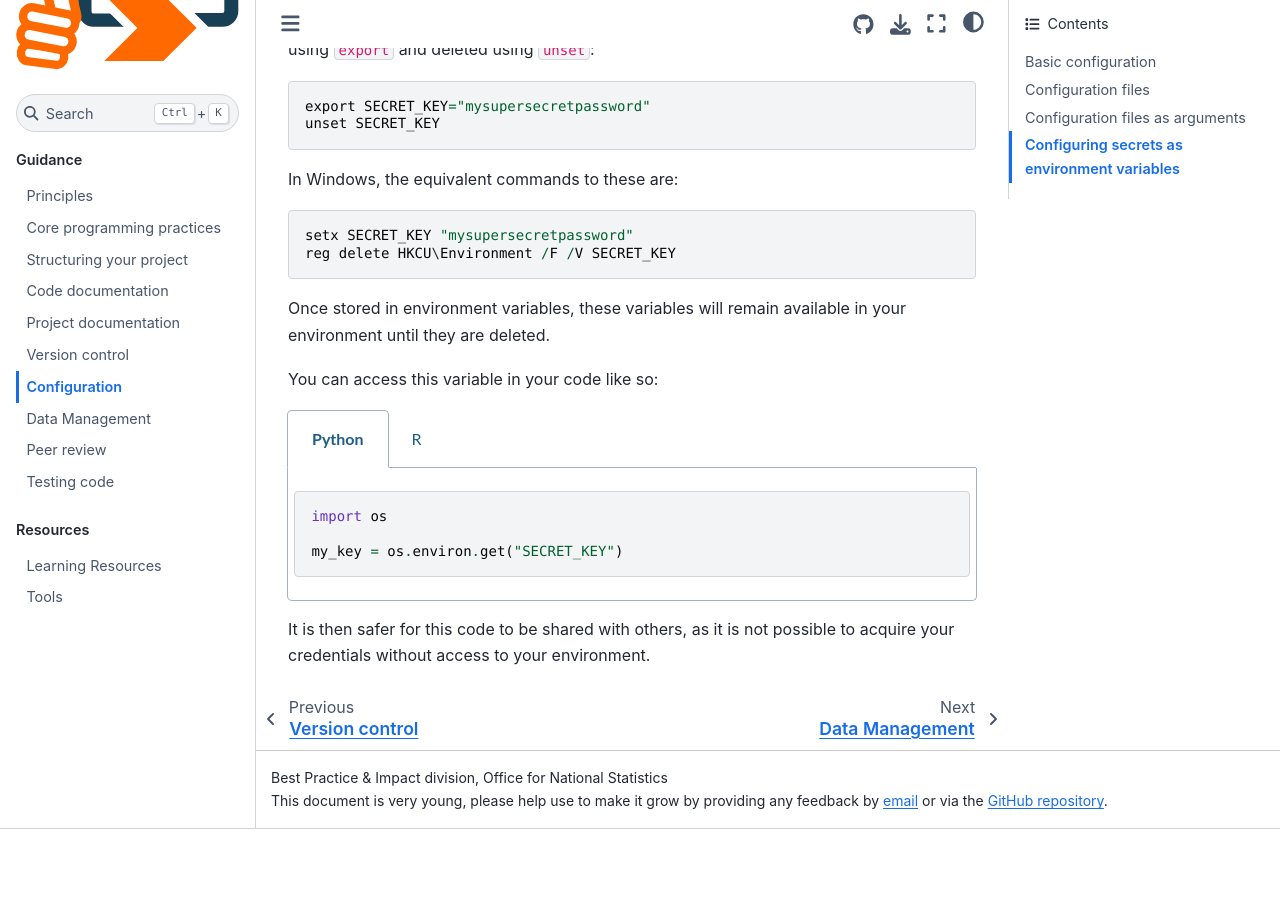
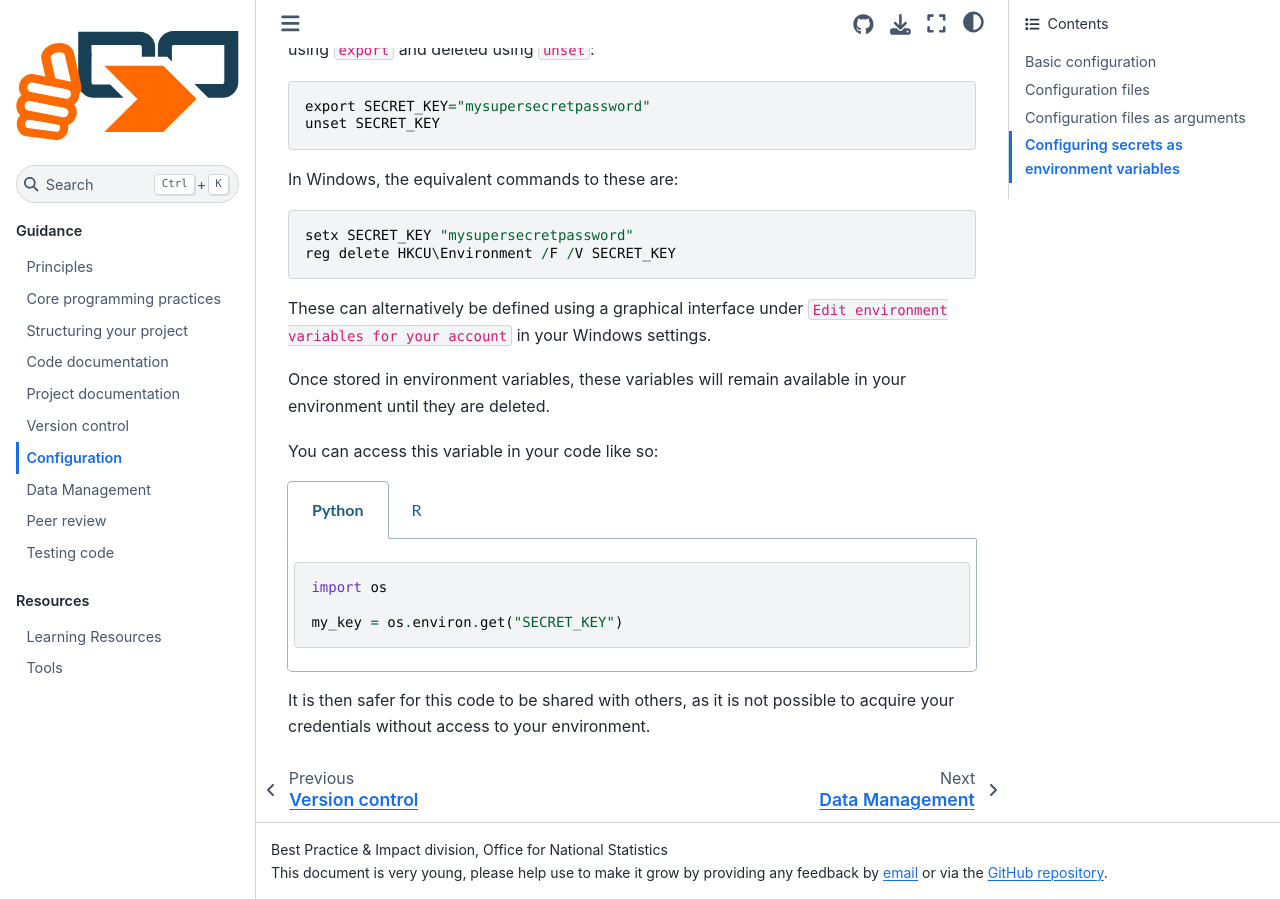
Before and after one commit to best-practice-and-impact/qa-of-code-guidance, a Jupyter Book: the page built from book/configuration.md, in a window 1280 px wide and 900 px high, scrolled down 5703 px. Built offline with Jupyter Book 1.0.4 settings and Sphinx 7.4.7 and the Sphinx Book theme 1.1.4, drawn with Linux system fonts in a browser that asks for light colours; before the commit the page ends 6532 px from its top, so only the background shows below that.

Commit message:
Address comments from @shilohd

````diff
--- a/book/configuration.md
+++ b/book/configuration.md
@@ -197,6 +197,8 @@ setx SECRET_KEY "mysupersecretpassword"
 reg delete HKCU\Environment /F /V SECRET_KEY
 ```
 
+These can alternatively be defined using a graphical interface under `Edit environment variables for your account` in your Windows settings.
+
 Once stored in environment variables, these variables will remain available in your environment until they are deleted.
 
 You can access this variable in your code like so:
````
Also changed, not shown: book/version_control.md (+9 -0 lines).
